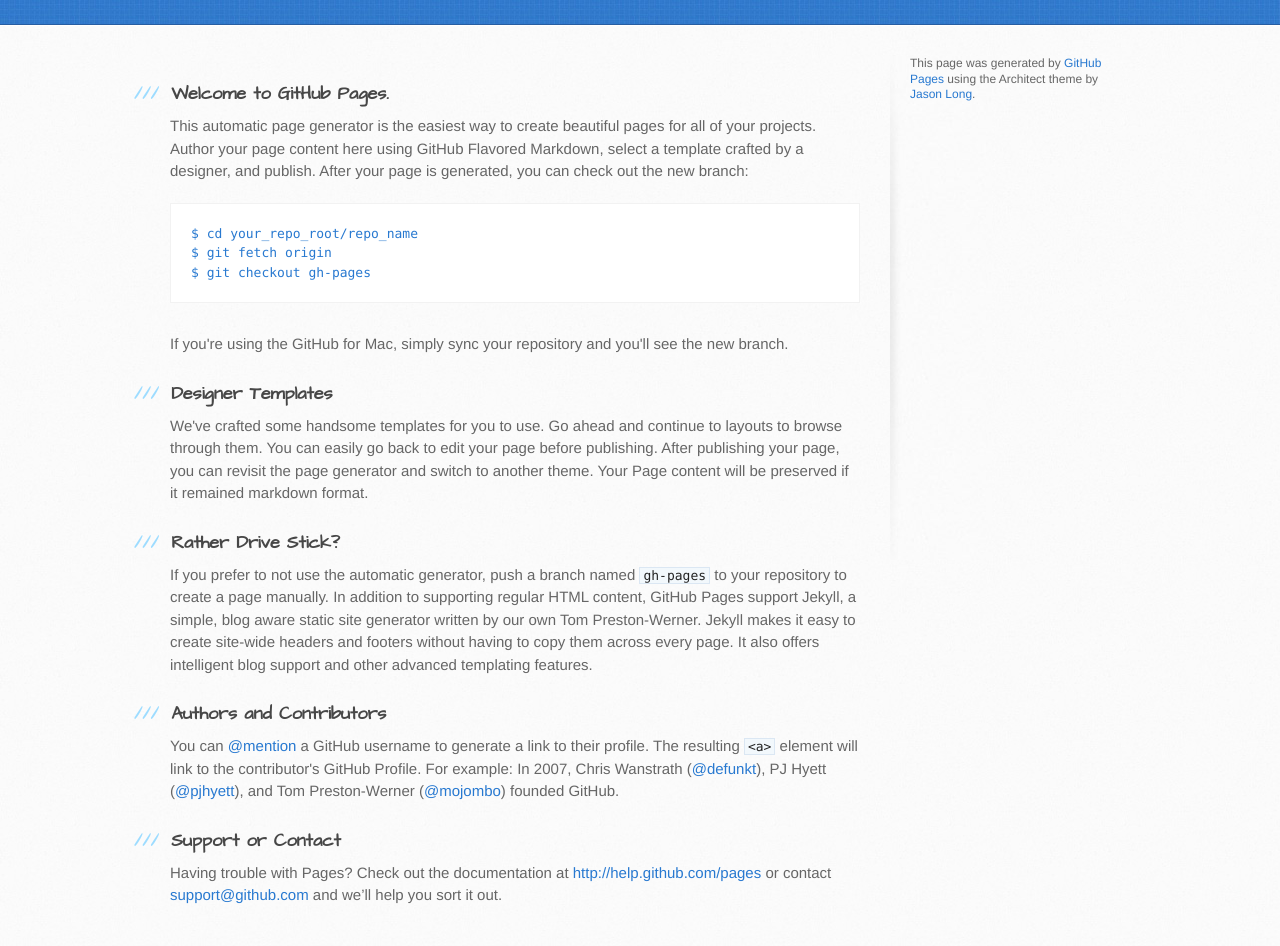
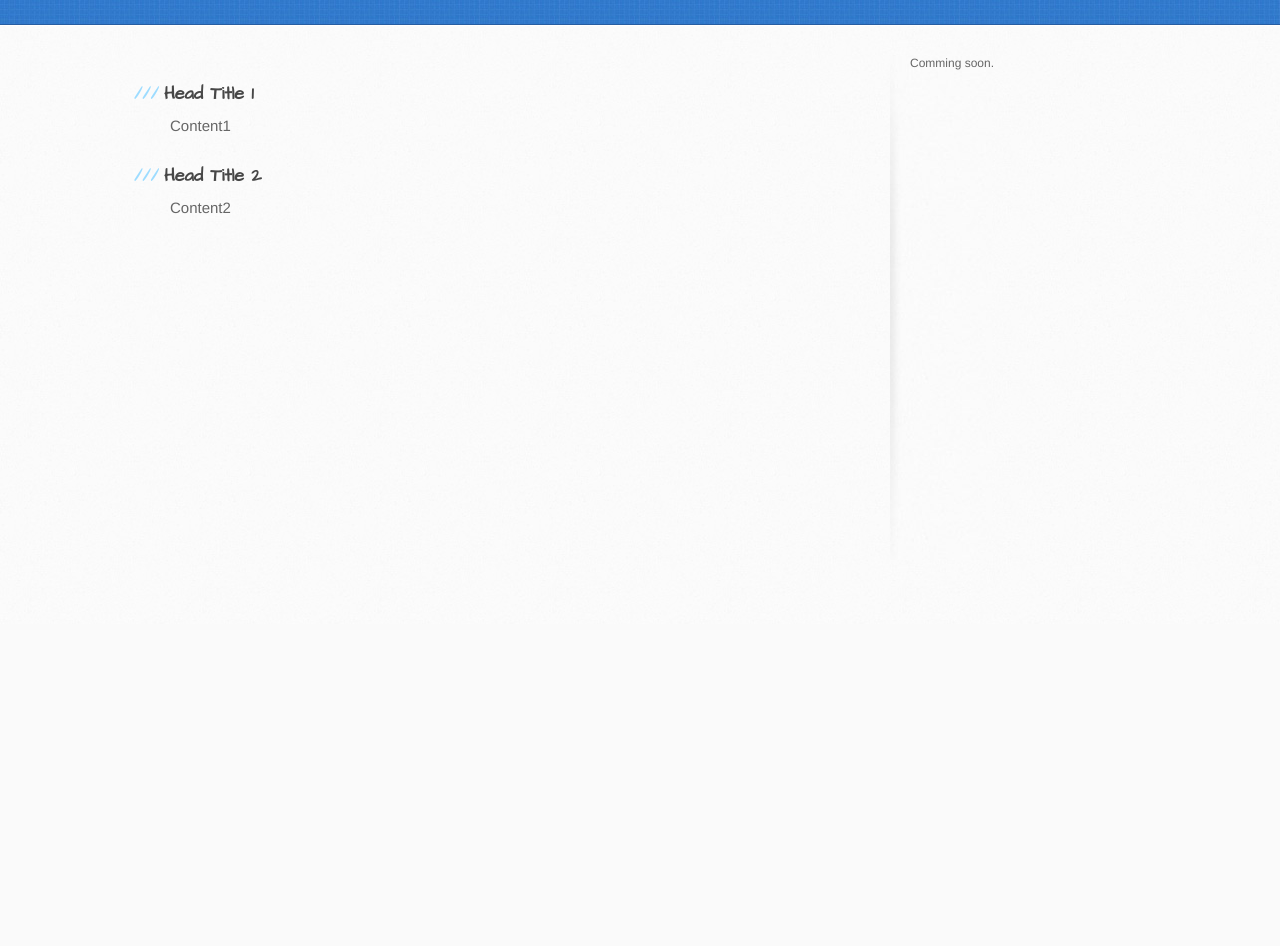
Before and after one commit to sammychentw/sammychentw.github.io, a plain HTML site: page index.html in a window 1280 px wide. Shown: the part 176-1122 px from the top of the page. After the commit the page ends 800 px from the top, so only its background shows below. Drawn offline with Linux system fonts and the light colour scheme.

Commit message:
remove github templates
update index.html for sammy homepage

```diff
--- a/index.html
+++ b/index.html
@@ -13,58 +13,27 @@
     <script src="//html5shiv.googlecode.com/svn/trunk/html5.js"></script>
     <![endif]-->
 
-    <title>Sammychentw.github.io by sammychentw</title>
+    <title>Sammy on GitHub</title>
   </head>
 
   <body>
     <header>
       <div class="inner">
-        <h1>Sammychentw.github.io</h1>
-        <h2>GitHub website</h2>
-        <a href="https://github.com/sammychentw" class="button"><small>Follow me on</small>GitHub</a>
+        <h1>Sammy</h1>
+		<h2>on GitHub website</h2>
       </div>
     </header>
 
     <div id="content-wrapper">
       <div class="inner clearfix">
         <section id="main-content">
-          <h3>
-<a name="welcome-to-github-pages" class="anchor" href="#welcome-to-github-pages"><span class="octicon octicon-link"></span></a>Welcome to GitHub Pages.</h3>
-
-<p>This automatic page generator is the easiest way to create beautiful pages for all of your projects. Author your page content here using GitHub Flavored Markdown, select a template crafted by a designer, and publish. After your page is generated, you can check out the new branch:</p>
-
-<pre><code>$ cd your_repo_root/repo_name
-$ git fetch origin
-$ git checkout gh-pages
-</code></pre>
-
-<p>If you're using the GitHub for Mac, simply sync your repository and you'll see the new branch.</p>
-
-<h3>
-<a name="designer-templates" class="anchor" href="#designer-templates"><span class="octicon octicon-link"></span></a>Designer Templates</h3>
-
-<p>We've crafted some handsome templates for you to use. Go ahead and continue to layouts to browse through them. You can easily go back to edit your page before publishing. After publishing your page, you can revisit the page generator and switch to another theme. Your Page content will be preserved if it remained markdown format.</p>
-
-<h3>
-<a name="rather-drive-stick" class="anchor" href="#rather-drive-stick"><span class="octicon octicon-link"></span></a>Rather Drive Stick?</h3>
-
-<p>If you prefer to not use the automatic generator, push a branch named <code>gh-pages</code> to your repository to create a page manually. In addition to supporting regular HTML content, GitHub Pages support Jekyll, a simple, blog aware static site generator written by our own Tom Preston-Werner. Jekyll makes it easy to create site-wide headers and footers without having to copy them across every page. It also offers intelligent blog support and other advanced templating features.</p>
-
-<h3>
-<a name="authors-and-contributors" class="anchor" href="#authors-and-contributors"><span class="octicon octicon-link"></span></a>Authors and Contributors</h3>
-
-<p>You can <a href="https://github.com/blog/821" class="user-mention">@mention</a> a GitHub username to generate a link to their profile. The resulting <code>&lt;a&gt;</code> element will link to the contributor's GitHub Profile. For example: In 2007, Chris Wanstrath (<a href="https://github.com/defunkt" class="user-mention">@defunkt</a>), PJ Hyett (<a href="https://github.com/pjhyett" class="user-mention">@pjhyett</a>), and Tom Preston-Werner (<a href="https://github.com/mojombo" class="user-mention">@mojombo</a>) founded GitHub.</p>
-
-<h3>
-<a name="support-or-contact" class="anchor" href="#support-or-contact"><span class="octicon octicon-link"></span></a>Support or Contact</h3>
-
-<p>Having trouble with Pages? Check out the documentation at <a href="http://help.github.com/pages">http://help.github.com/pages</a> or contact <a href="mailto:support@github.com">support@github.com</a> and we’ll help you sort it out.</p>
-        </section>
+          <h3><span class="octicon octicon-link"></span>Head Title 1</h3>
+		  <p>Content1</p>
+          <h3><span class="octicon octicon-link"></span>Head Title 2</h3>
+		  <p>Content2</p>        </section>
 
         <aside id="sidebar">
-
-
-          <p>This page was generated by <a href="https://pages.github.com">GitHub Pages</a> using the Architect theme by <a href="https://twitter.com/jasonlong">Jason Long</a>.</p>
+          <p>Comming soon.</p>
         </aside>
       </div>
     </div>
```
